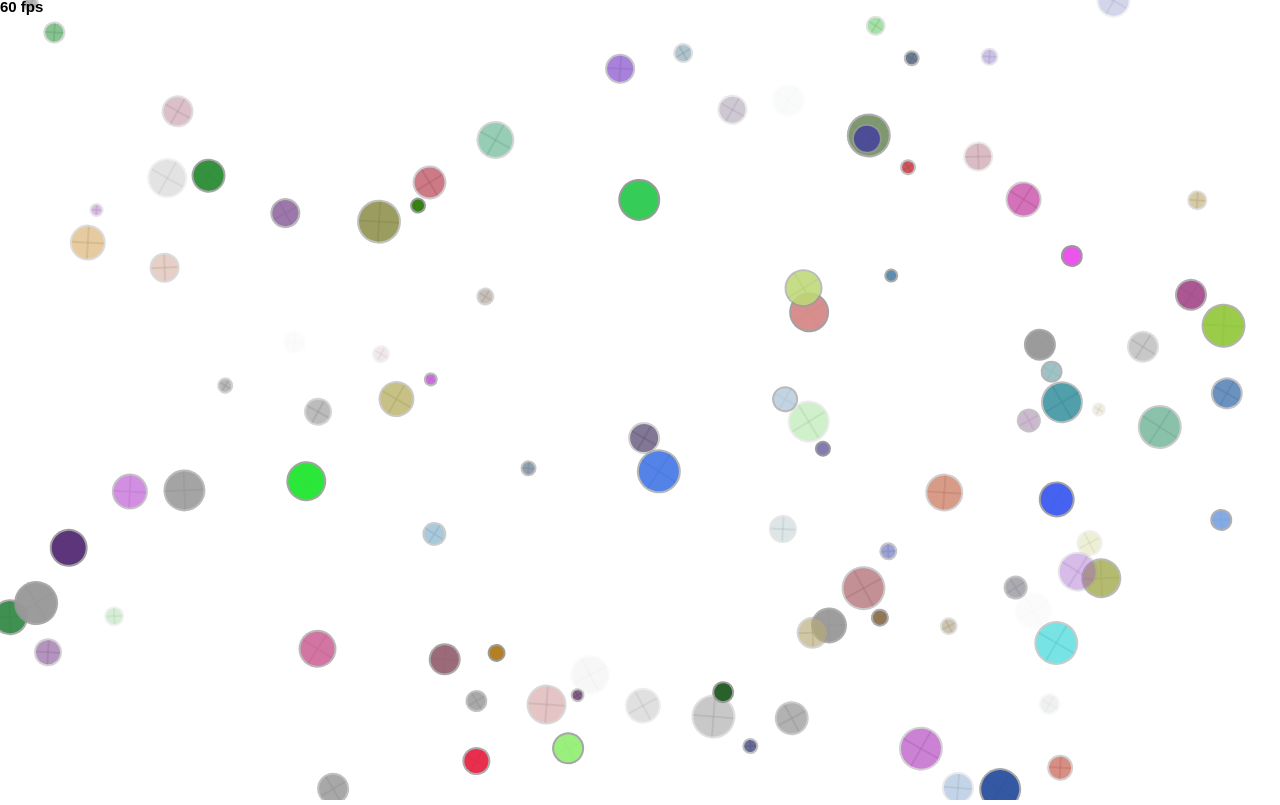
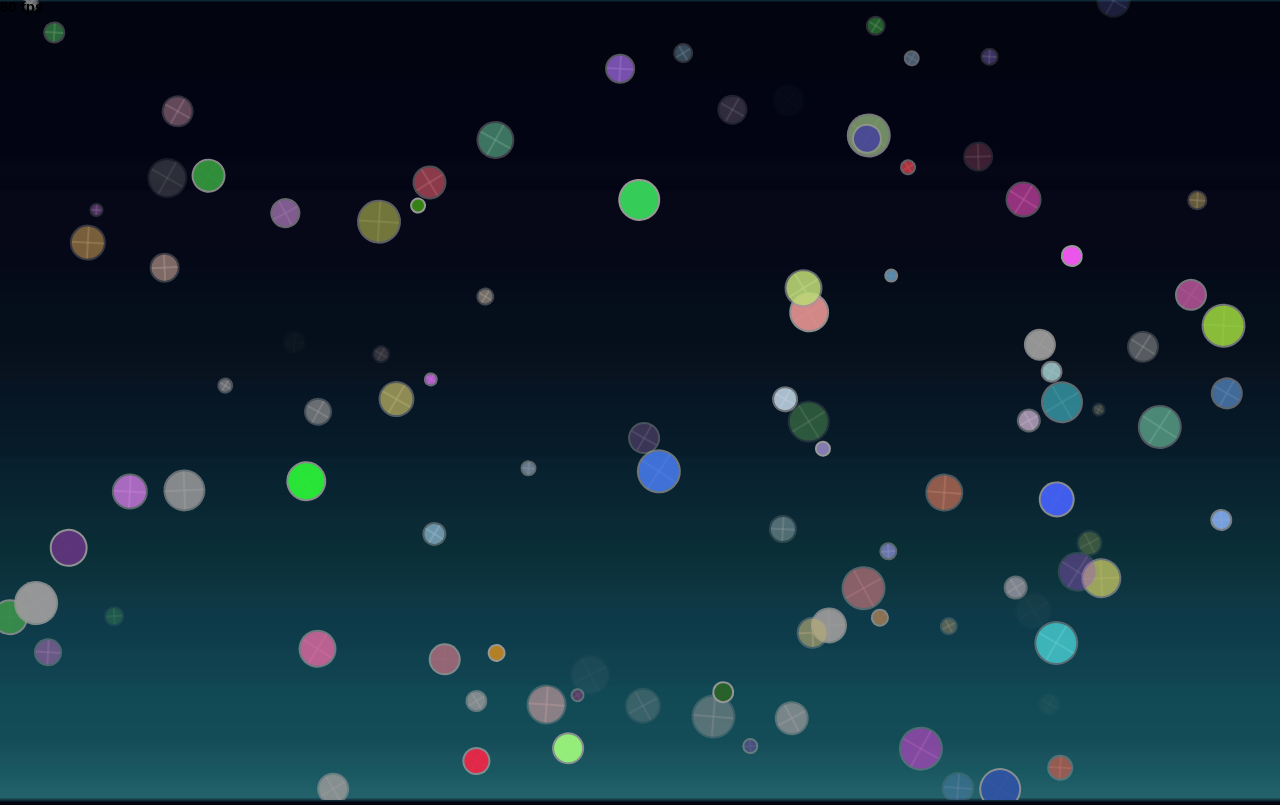
Before and after one commit to aidanreid2/aidanreid2.github.io, a website: page fsd-projects/circularity/index.html in a window 1280 px wide. Drawn offline with Linux system fonts and the light colour scheme.

Commit message:
ADDED BACKGROUND LAWL

```diff
--- a/fsd-projects/circularity/index.html
+++ b/fsd-projects/circularity/index.html
@@ -23,7 +23,15 @@
         <script src="js/init.js"></script>
 
         <style type="text/css">
-            /*override default styles here*/
+            body {
+                background: url("green.png") no-repeat center center fixed;
+                background-color: #cccccc;
+                -webkit-background-size: cover;
+                -moz-background-size: cover;
+                -o-background-size: cover;
+                background-size: cover;
+            }
+
         </style>
     </head>
     <body>
--- a/fsd-projects/circularity/js/init.js
+++ b/fsd-projects/circularity/js/init.js
@@ -30,6 +30,9 @@ var init = function (window) {
             view.addChild(circle); // adds the circle as a child of view so that the circle appears on screen
             circles.push(circle); // saves the circle to an array of circles by pushing it to the end of the array
         }
+
+
+
 
 
         // TODO 3 : Call the drawCircle() function
```
Also changed, not shown: fsd-projects/circularity/green.png (added).
